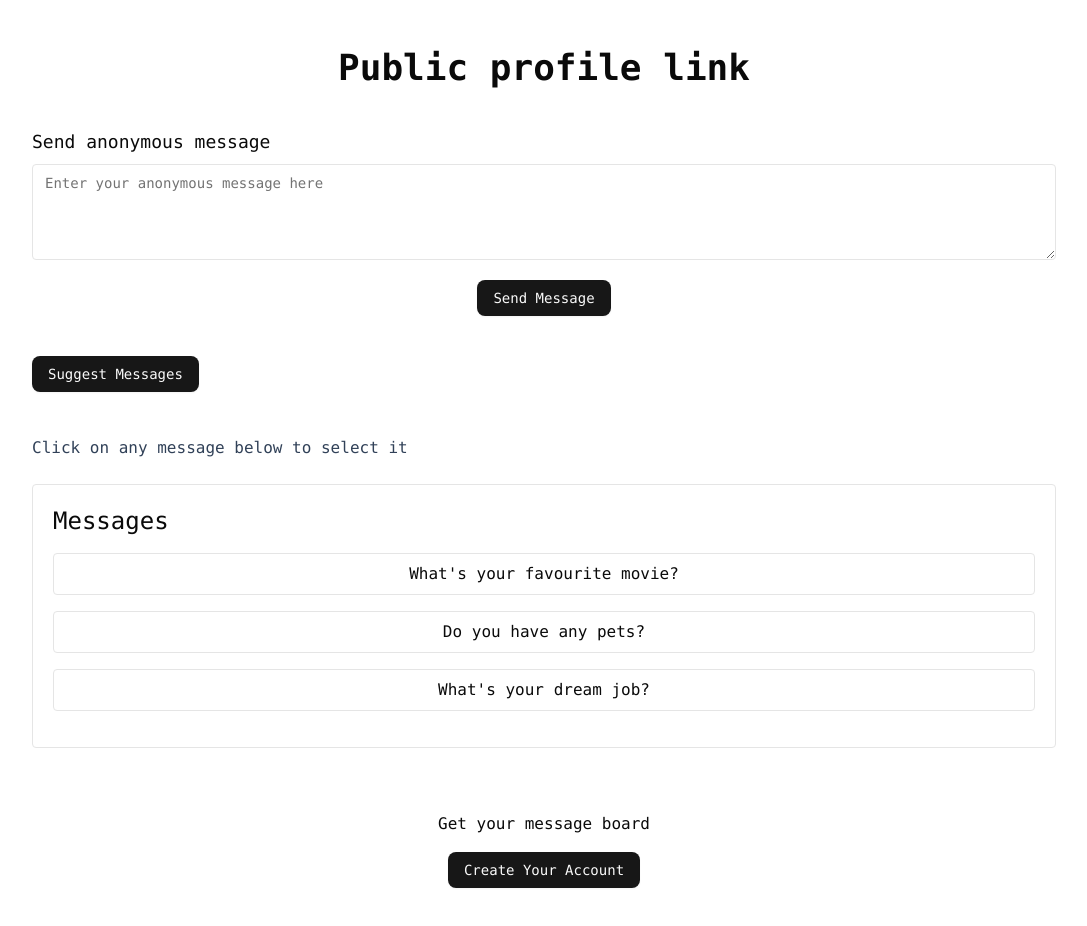
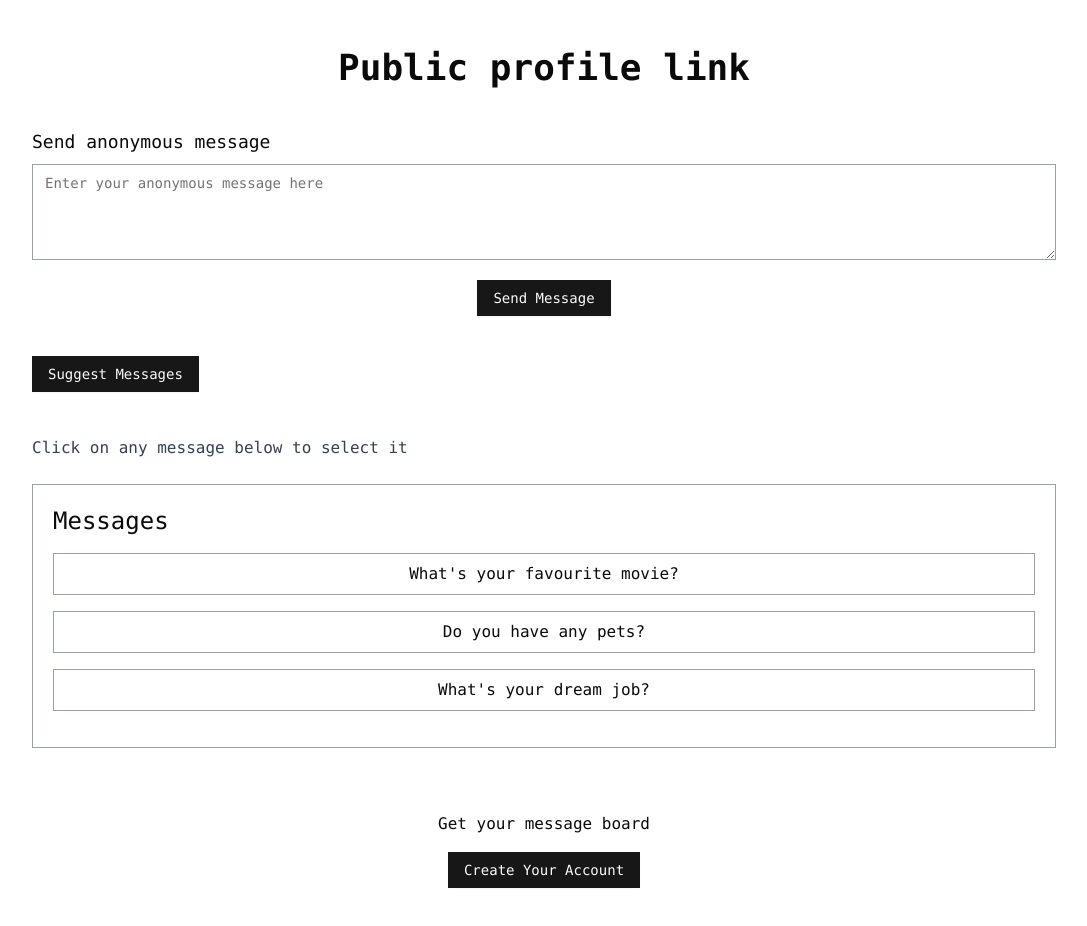
Before and after one commit to nilavtalukdar06/whisper, a Next.js app: page /message/1 in a window 1280 px wide. Shown: the top 926 px of the page, without its empty margins (96-1183 px from the left). Built offline with nearby package versions, Linux system fonts and the light colour scheme.

Commit message:
changed the theme of the public profile link page to mono

```diff
--- a/app/(routes)/_components/send-message.jsx
+++ b/app/(routes)/_components/send-message.jsx
@@ -83,14 +83,19 @@ export default function SendMessageComponent({ id }) {
         </Label>
         <Textarea
           id="message"
-          className="rounded shadow-none"
+          className="rounded-none border-gray-400 shadow-none"
           placeholder="Enter your anonymous message here"
           value={message}
           disabled={isSubmitting}
           onChange={(e) => setMessage(e.target.value)}
         />
         <div className="my-5 w-full flex justify-center items-center">
-          <Button type="submit" disabled={isSubmitting} onClick={handleSubmit}>
+          <Button
+            type="submit"
+            disabled={isSubmitting}
+            onClick={handleSubmit}
+            className="rounded-none"
+          >
             {isSubmitting ? (
               <div className="flex justify-center items-center gap-x-2">
                 <Spinner />
@@ -102,7 +107,11 @@ export default function SendMessageComponent({ id }) {
           </Button>
         </div>
         <div className="my-10 flex flex-col justify-center items-center sm:items-start gap-y-6">
-          <Button disabled={isGenerating} onClick={generateContent}>
+          <Button
+            disabled={isGenerating}
+            onClick={generateContent}
+            className="rounded-none"
+          >
             {isGenerating ? (
               <div className="flex justify-center items-center gap-x-2">
                 <Spinner />
@@ -116,11 +125,11 @@ export default function SendMessageComponent({ id }) {
             <p className="text-slate-700 text-center sm:text-start">
               Click on any message below to select it
             </p>
-            <div className="p-5 border rounded w-full">
+            <div className="p-5 border rounded-none border-gray-400 w-full">
               <h2 className="text-2xl">Messages</h2>
               <div className="flex flex-col gap-y-4 my-4">
                 <button
-                  className="px-2 py-2 border rounded text-center cursor-pointer hover:bg-gray-100/80 transition-colors ease-in-out duration-200"
+                  className="px-2 py-2 border border-gray-400 rounded-none text-center cursor-pointer hover:bg-gray-100/80 transition-colors ease-in-out duration-200"
                   disabled={isGenerating}
                   onClick={() => setMessage(suggestedMessages.message_1)}
                 >
@@ -129,7 +138,7 @@ export default function SendMessageComponent({ id }) {
                     : `${suggestedMessages.message_1}`}
                 </button>
                 <button
-                  className="px-2 py-2 border rounded text-center cursor-pointer hover:bg-gray-100/80 transition-colors ease-in-out duration-200"
+                  className="px-2 py-2 border border-gray-400 rounded-none text-center cursor-pointer hover:bg-gray-100/80 transition-colors ease-in-out duration-200"
                   disabled={isGenerating}
                   onClick={() => setMessage(suggestedMessages.message_2)}
                 >
@@ -138,7 +147,7 @@ export default function SendMessageComponent({ id }) {
                     : `${suggestedMessages.message_2}`}
                 </button>
                 <button
-                  className="px-2 py-2 border rounded text-center cursor-pointer hover:bg-gray-100/80 transition-colors ease-in-out duration-200"
+                  className="px-2 py-2 border-gray-400 rounded-none border text-center cursor-pointer hover:bg-gray-100/80 transition-colors ease-in-out duration-200"
                   disabled={isGenerating}
                   onClick={() => setMessage(suggestedMessages.message_3)}
                 >
@@ -152,7 +161,7 @@ export default function SendMessageComponent({ id }) {
           <div className="my-5 flex flex-col w-full gap-y-4 justify-center items-center">
             <p>Get your message board</p>
             <Link href="/signup">
-              <Button>Create Your Account</Button>
+              <Button className="rounded-none">Create Your Account</Button>
             </Link>
           </div>
         </div>
--- a/components/ui/textarea.jsx
+++ b/components/ui/textarea.jsx
@@ -7,7 +7,7 @@ function Textarea({ className, ...props }) {
     <textarea
       data-slot="textarea"
       className={cn(
-        "border-input placeholder:text-muted-foreground focus-visible:border-ring focus-visible:ring-ring/50 aria-invalid:ring-destructive/20 dark:aria-invalid:ring-destructive/40 aria-invalid:border-destructive dark:bg-input/30 flex field-sizing-content min-h-24 w-full rounded-md border bg-transparent px-3 py-2 text-base shadow-xs transition-[color,box-shadow] outline-none focus-visible:ring-[3px] disabled:cursor-not-allowed disabled:opacity-50 md:text-sm",
+        "placeholder:text-muted-foreground focus-visible:border-ring focus-visible:ring-ring/50 aria-invalid:ring-destructive/20 dark:aria-invalid:ring-destructive/40 aria-invalid:border-destructive dark:bg-input/30 flex field-sizing-content min-h-24 w-full rounded-md border border-gray-400 bg-transparent px-3 py-2 text-base shadow-xs transition-[color,box-shadow] outline-none focus-visible:ring-[3px] disabled:cursor-not-allowed disabled:opacity-50 md:text-sm",
         className
       )}
       {...props}
```
